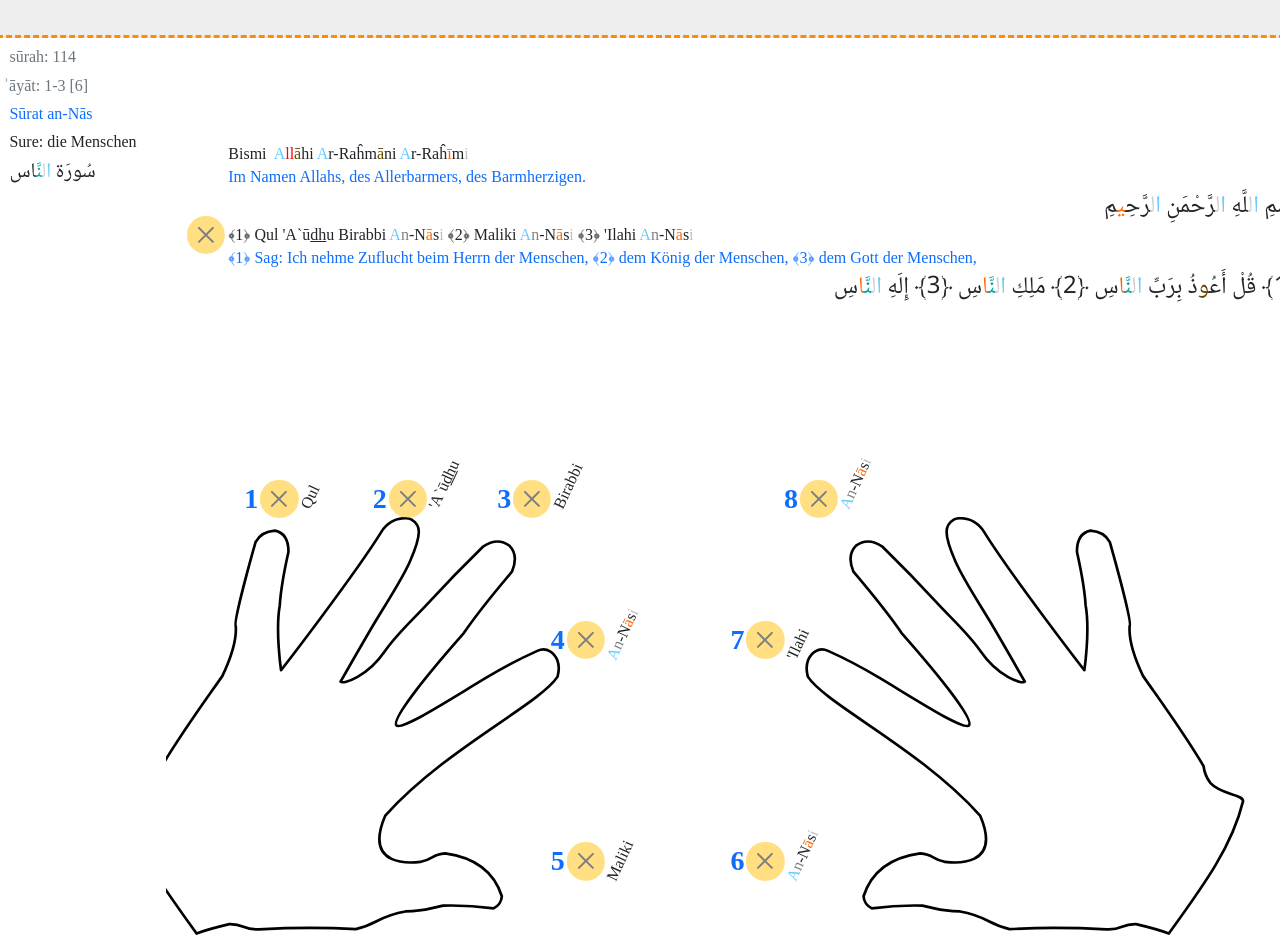
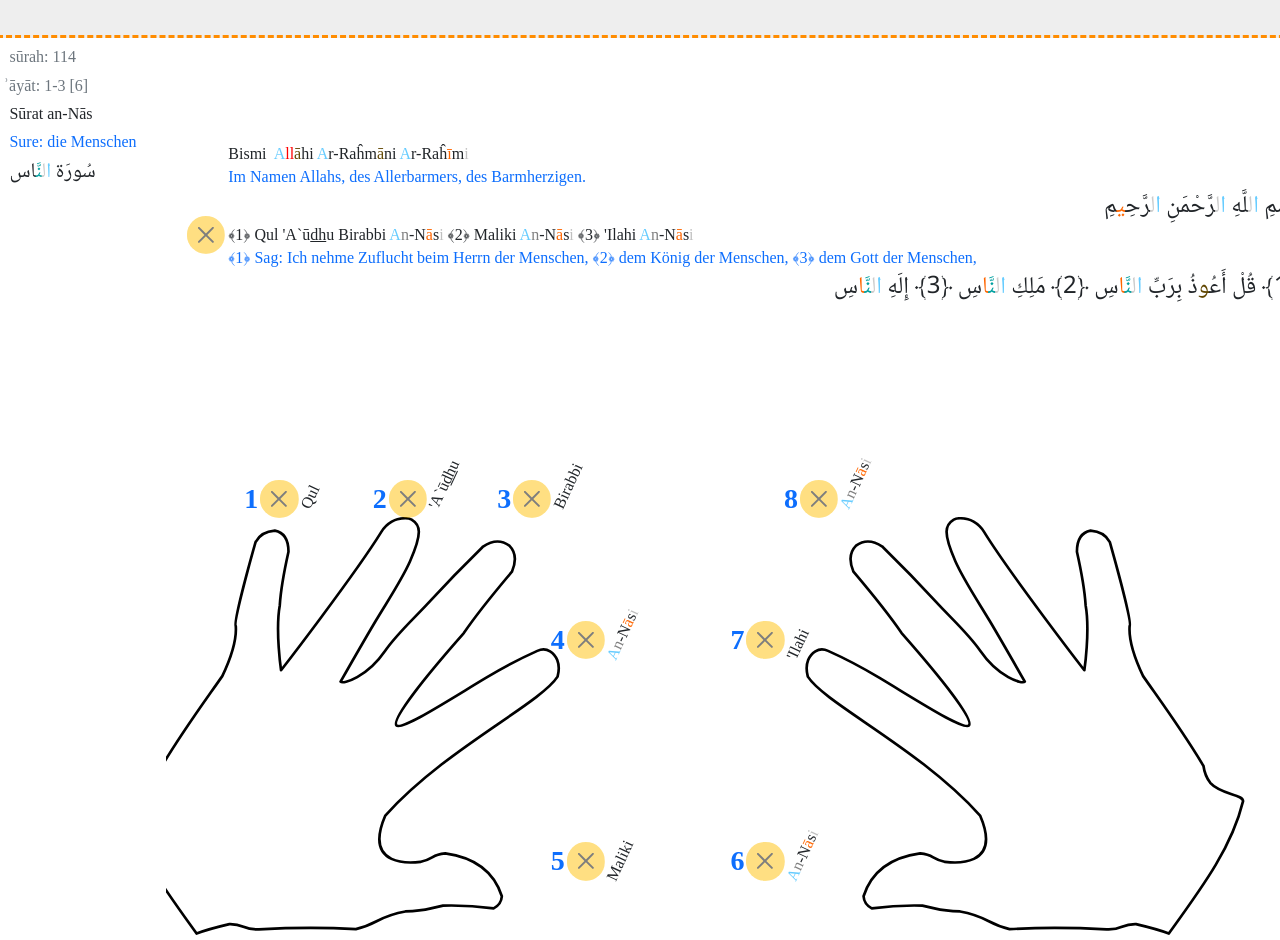
Before and after one commit to sufius/koran-board, a website: page koran-board-hands.html in a window 1280 px wide. Shown: the top 940 px of the page. Drawn offline with nearby package versions, Linux system fonts and the light colour scheme; a web font is replaced by a local one.

Commit message:
fix wrong color

```diff
--- a/koran-board-hands.html
+++ b/koran-board-hands.html
@@ -14,10 +14,10 @@
         <h6 class="position-absolute text-secondary ayat-numbers">
             ʾāyāt: 1-3 [6]
         </h6><br/>
-        <h6 class="position-absolute text-primary surah-name-transcribed">
+        <h6 class="position-absolute surah-name-transcribed">
             S&#363;rat<span title="HamztWslA" class="HamztWslA"> a&#8205;</span>&#8205;<span title="IkhfaHqyqy" class="IkhfaHqyqy">&#8205;n&#8205;</span>&#8205;-N&#257;s
         </h6><br/>
-        <h6 class="position-absolute surah-name-translated">
+        <h6 class="position-absolute text-primary surah-name-translated">
             Sure: die Menschen
         </h6><br/>
         <h6 class="position-absolute surah-name-arabic noto-naskh-arabic-400">
```
